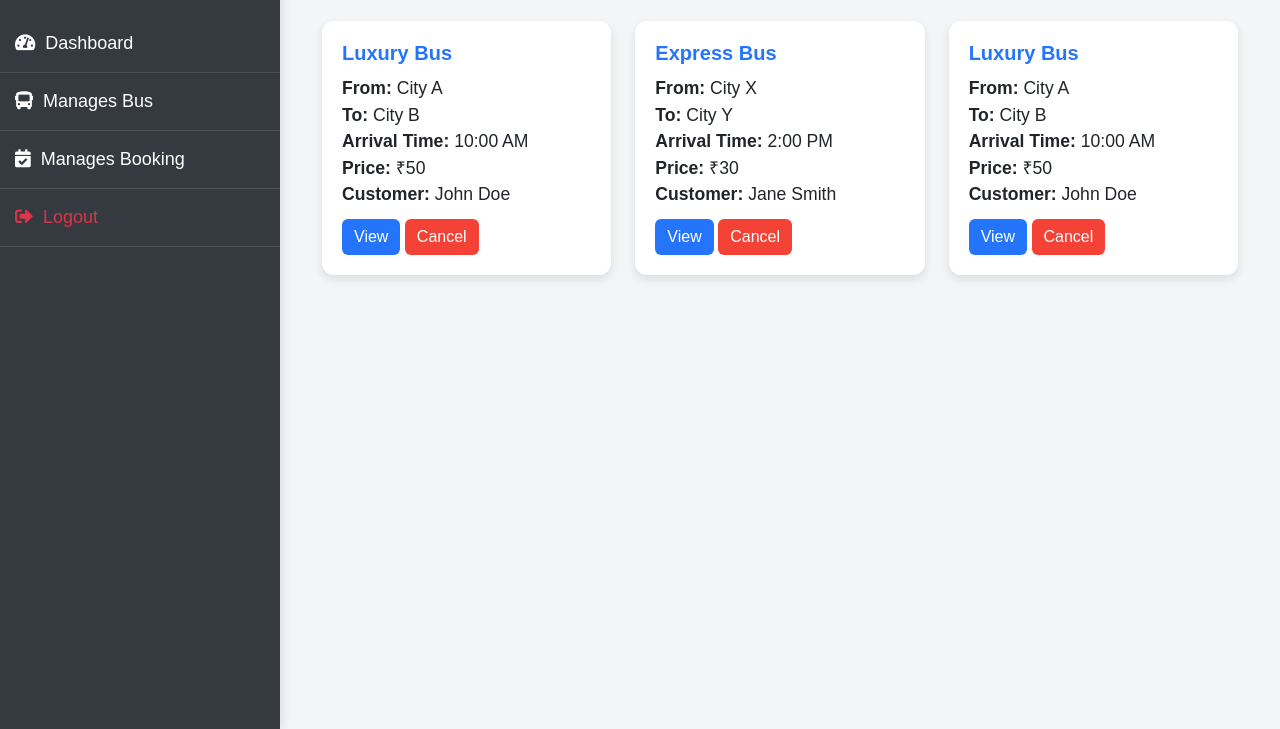
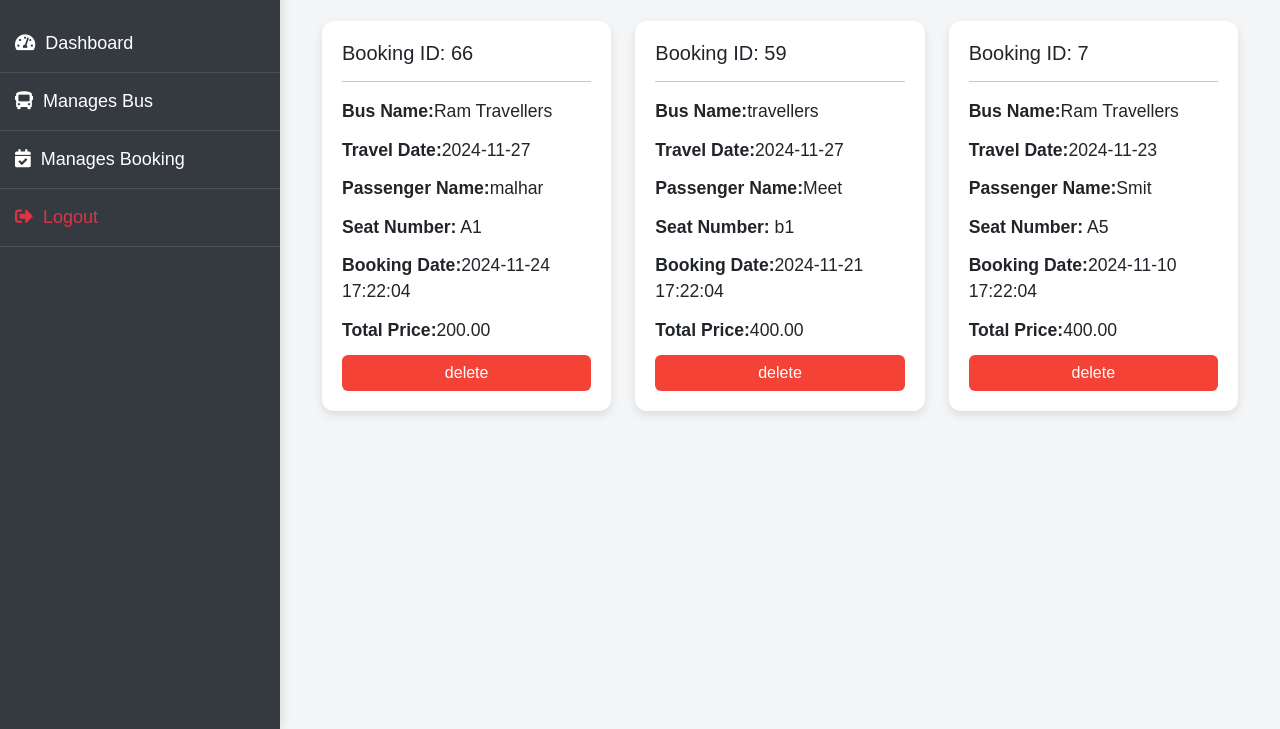
Before and after one commit to meet287/redbus, a plain HTML site: page traveller_booking-management.html in a window 1280 px wide. Shown: the part 71-800 px from the top of the page. Drawn offline with nearby package versions, Linux system fonts and the light colour scheme.

Commit message:
Update traveller_booking-management.html

```diff
--- a/traveller_booking-management.html
+++ b/traveller_booking-management.html
@@ -72,9 +72,7 @@
 
         .card h5 {
             font-size: 1.25rem;
-            font-weight: bold;
             margin-bottom: 10px;
-            color: #2575fc;
         }
 
         .card p {
@@ -155,58 +153,51 @@
 
             <!-- Booking Cards -->
             <div class="row">
-                <!-- Booking Card Example -->
-                <div class="col-md-4">
+                 <!-- Booking Card Example -->
+                 <div class="col-md-4 mb-3">
                     <div class="card">
                         <div class="card-body">
-                            <h5 class="card-title">Luxury Bus</h5>
-                            <p>
-                                <strong>From:</strong> City A <br>
-                                <strong>To:</strong> City B <br>
-                                <strong>Arrival Time:</strong> 10:00 AM <br>
-                                <strong>Price:</strong> ₹50 <br>
-                                <strong>Customer:</strong> John Doe
-                            </p>
-                                <button class="btn btn-primary" data-bs-toggle="modal" data-bs-target="#viewBookingModal">View</button>
-                                <button class="btn btn-danger">Cancel</button>
+                            <h5 class='card-title'>Booking ID: 66</h5><hr>
+                            <p><strong>Bus Name:</strong>Ram Travellers</p>
+                            <p><strong>Travel Date:</strong>2024-11-27</p>
+                            <p><strong>Passenger Name:</strong>malhar</p>
+                            <p><strong>Seat Number:</strong> A1</p>
+                            <p><strong>Booking Date:</strong>2024-11-24 17:22:04</p>
+                            <p><strong>Total Price:</strong>200.00</p>
+                        <button class="btn btn-danger w-100">delete</button>
                         </div>
                     </div>
                 </div>
-
                 <!-- Another Booking Card -->
-                <div class="col-md-4">
+                <div class="col-md-4 mb-3">
                     <div class="card">
                         <div class="card-body">
-                            <h5 class="card-title">Express Bus</h5>
-                            <p>
-                                <strong>From:</strong> City X <br>
-                                <strong>To:</strong> City Y <br>
-                                <strong>Arrival Time:</strong> 2:00 PM <br>
-                                <strong>Price:</strong> ₹30 <br>
-                                <strong>Customer:</strong> Jane Smith
-                            </p>
-                                <button class="btn btn-primary " data-bs-toggle="modal" data-bs-target="#viewBookingModal">View</button>
-                                <button class="btn btn-danger">Cancel</button>
+                            <h5 class='card-title'>Booking ID: 59</h5><hr>
+                            <p><strong>Bus Name:</strong>travellers</p>
+                            <p><strong>Travel Date:</strong>2024-11-27</p>
+                            <p><strong>Passenger Name:</strong>Meet</p>
+                            <p><strong>Seat Number:</strong> b1</p>
+                            <p><strong>Booking Date:</strong>2024-11-21 17:22:04</p>
+                            <p><strong>Total Price:</strong>400.00</p>
+                        <button class="btn btn-danger w-100">delete</button>
                         </div>
                     </div>
                 </div>
-                <div class="col-md-4">
+                <div class="col-md-4 mb-3">
                     <div class="card">
                         <div class="card-body">
-                            <h5 class="card-title">Luxury Bus</h5>
-                            <p>
-                                <strong>From:</strong> City A <br>
-                                <strong>To:</strong> City B <br>
-                                <strong>Arrival Time:</strong> 10:00 AM <br>
-                                <strong>Price:</strong> ₹50 <br>
-                                <strong>Customer:</strong> John Doe
-                            </p>
-                                <button class="btn btn-primary" data-bs-toggle="modal" data-bs-target="#viewBookingModal">View</button>
-                                <button class="btn btn-danger">Cancel</button>
+                            <h5 class='card-title'>Booking ID: 7</h5><hr>
+                            <p><strong>Bus Name:</strong>Ram Travellers</p>
+                            <p><strong>Travel Date:</strong>2024-11-23</p>
+                            <p><strong>Passenger Name:</strong>Smit</p>
+                            <p><strong>Seat Number:</strong> A5</p>
+                            <p><strong>Booking Date:</strong>2024-11-10 17:22:04</p>
+                            <p><strong>Total Price:</strong>400.00</p>
+                        <button class="btn btn-danger w-100">delete</button>
                         </div>
                     </div>
                 </div>
-            </div>
+                        </div>
         </div>
     </div>
 
```
